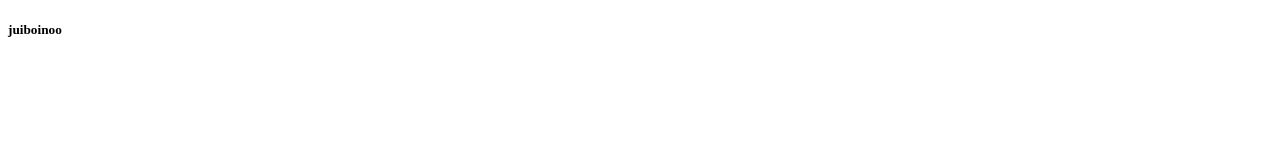
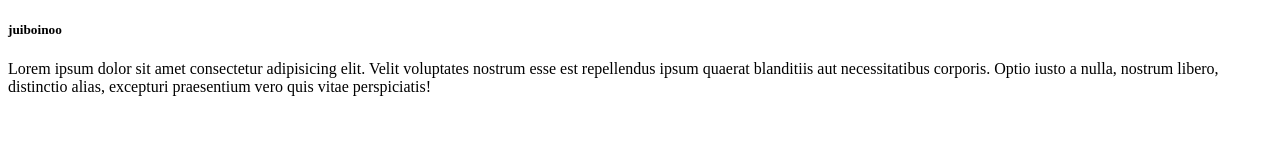
Before and after one commit to hasanbut17314/travels, a plain HTML site: page index.html in a window 1280 px wide. Drawn offline with Linux system fonts and the light colour scheme.

Commit message:
jkjnlknlk

```diff
--- a/index.html
+++ b/index.html
@@ -7,5 +7,6 @@
 </head>
 <body>
     <h5>juiboinoo</h5>
+    <p>Lorem ipsum dolor sit amet consectetur adipisicing elit. Velit voluptates nostrum esse est repellendus ipsum quaerat blanditiis aut necessitatibus corporis. Optio iusto a nulla, nostrum libero, distinctio alias, excepturi praesentium vero quis vitae perspiciatis!</p>
 </body>
 </html>
```
